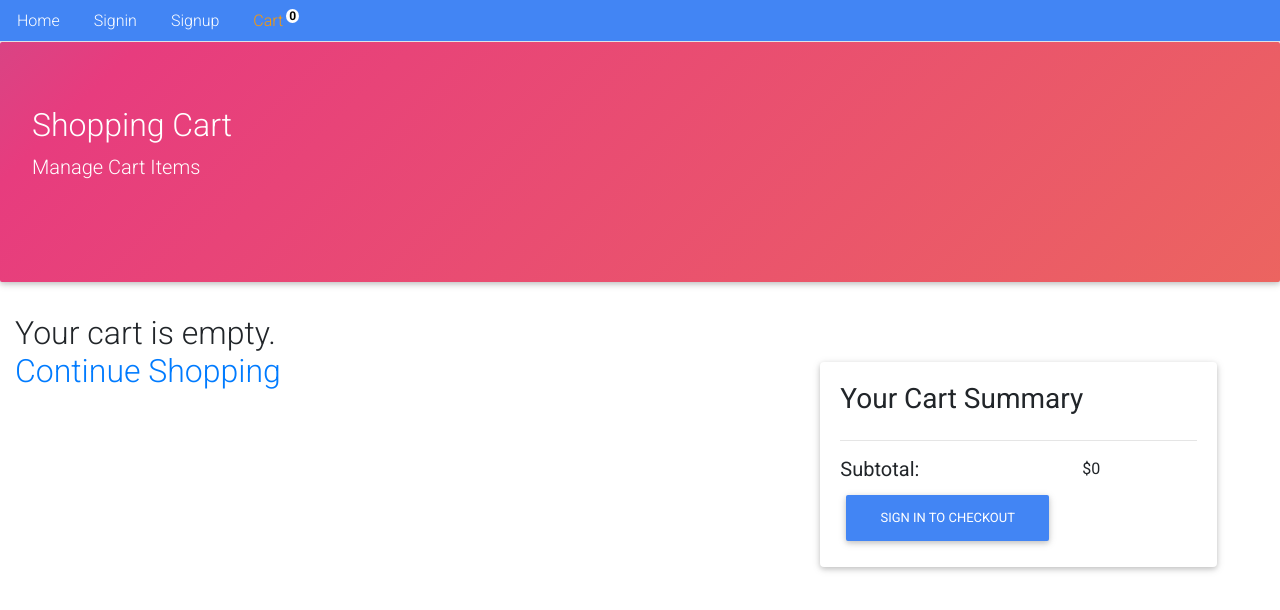
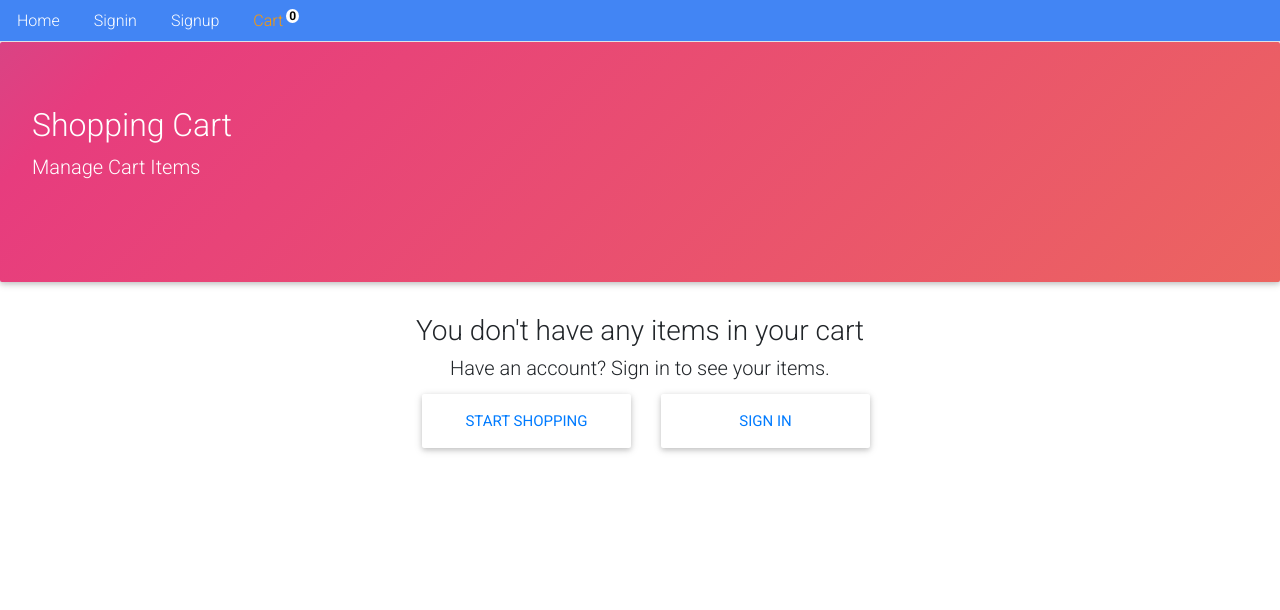
Before and after one commit to IT17167192/fashion-store-client, a React (Create React App) app: page /cart in a window 1280 px wide. Shown: the top 610 px of the page. Built offline with nearby package versions, Linux system fonts and the light colour scheme.

Commit message:
empty cart

```diff
--- a/src/core/Cart.js
+++ b/src/core/Cart.js
@@ -4,6 +4,7 @@ import Card from "./Card";
 import {showCart, removeItem} from "./CartHelper";
 import {Link} from 'react-router-dom';
 import Checkout from "./Checkout";
+import {isAuthenticate} from "../auth";
 
 const Cart = () => {
     const [items, setItems] = useState([]);
@@ -31,18 +32,39 @@ const Cart = () => {
         )
     };
 
-    const showNoItems = () => (
-        <h2>Your cart is empty. <br/><Link to="/">Continue Shopping</Link></h2>
-    );
+    const showNoItemsSign = () => {
+        return (
+            !isAuthenticate() ? (
+                <div>
+                    <h3>You don't have any items in your cart</h3>
+                    <h5>Have an account? Sign in to see your items.</h5>
 
-    return (
-        <Layout title="Shopping Cart" description="Manage Cart Items" className="container-fluid">
                     <div className="row">
-                    <div className="col-5">
-                        {items.length > 0 ? showItems(items) : showNoItems()}
+                        <div className="col-sm-6">
+                            <button className="btn btn-lg btn-white text-primary w-100"><Link to="/">Start
+                                Shopping</Link>
+                            </button>
                         </div>
+                        <div className="col-sm-6">
+                            <button className="btn btn-lg btn-white w-100"><Link to="/signin"> Sign in </Link></button>
+                        </div>
+                    </div>
+                </div>
+            ) : (
+                <div>
+                    <h3>You don't have any items in your cart. Let's get shopping!</h3>
 
-                    <div className="col-4 ml-auto mr-5 my-5">
+                        <div className="col-sm-12">
+                            <button className="btn btn-lg btn-white text-primary w-50"><Link to="/">Start
+                                Shopping</Link>
+                            </button>
+                        </div>
+                </div>
+            )
+        )
+    };
+
+    const showSummary = (items) => (
         <div className="card">
             <div className="card-body">
                 <div>
@@ -52,6 +74,24 @@ const Cart = () => {
                 </div>
             </div>
         </div>
+    );
+
+    return (
+        <Layout title="Shopping Cart" description="Manage Cart Items" className="container-fluid">
+
+            <div className="container my-auto">
+                <div className="row justify-content-center align-items-center text-center">
+                    {items.length > 0 ? '' : showNoItemsSign()}
+                </div>
+            </div>
+
+            <div className="row">
+                <div className="col-5">
+                    {items.length > 0 ? showItems(items) : ''}
+                </div>
+
+                <div className="col-4 ml-auto mr-5 my-5">
+                    {items.length > 0 ? showSummary(items) : ''}
                 </div>
             </div>
         </Layout>
--- a/src/core/Checkout.js
+++ b/src/core/Checkout.js
@@ -14,10 +14,10 @@ const Checkout = ({products}) => {
 
     const showCheckout = () => {
         return isAuthenticate() ? (
-            <button className="btn btn-success">Checkout</button>
+            <button className="btn btn-success col-sm-12">Checkout</button>
         ) : (
             <Link to="/signin">
-                <button className="btn btn-primary">Sign in to Checkout</button>
+                <button className="btn btn-primary col-sm-12">Sign in to Checkout</button>
             </Link>
         )
     };
@@ -26,13 +26,23 @@ const Checkout = ({products}) => {
         <div>
             <div className="row">
                 <div className="col-sm-5">
-                    <h5>Subtotal: </h5>
+                    <h6>Subtotal: </h6>
                 </div>
-                <div className="col-sm-4 text-right">
+                <div className="col-sm-7 text-right">
                     ${getTotal()}
                 </div>
             </div>
+            <div className="row">
+                <div className="col-sm-5">
+                    <h5>Total: </h5>
+                </div>
+                <div className="col-sm-7 text-right">
+                    <h5>${getTotal()}</h5>
+                </div>
+            </div>
+
             {showCheckout()}
+
         </div>
     )
 };
```
Lines whose indentation alone changed are shown as unchanged.
